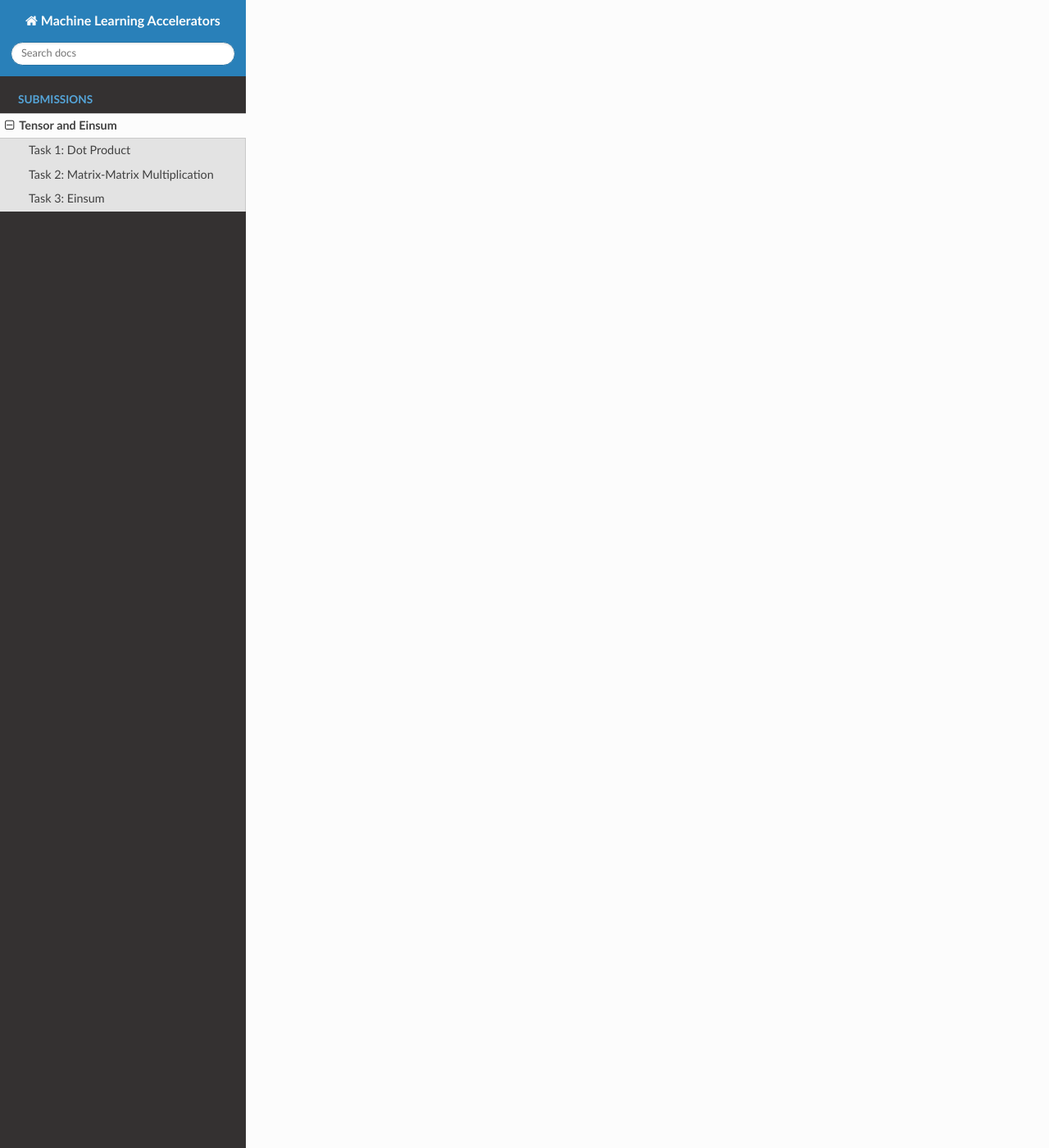
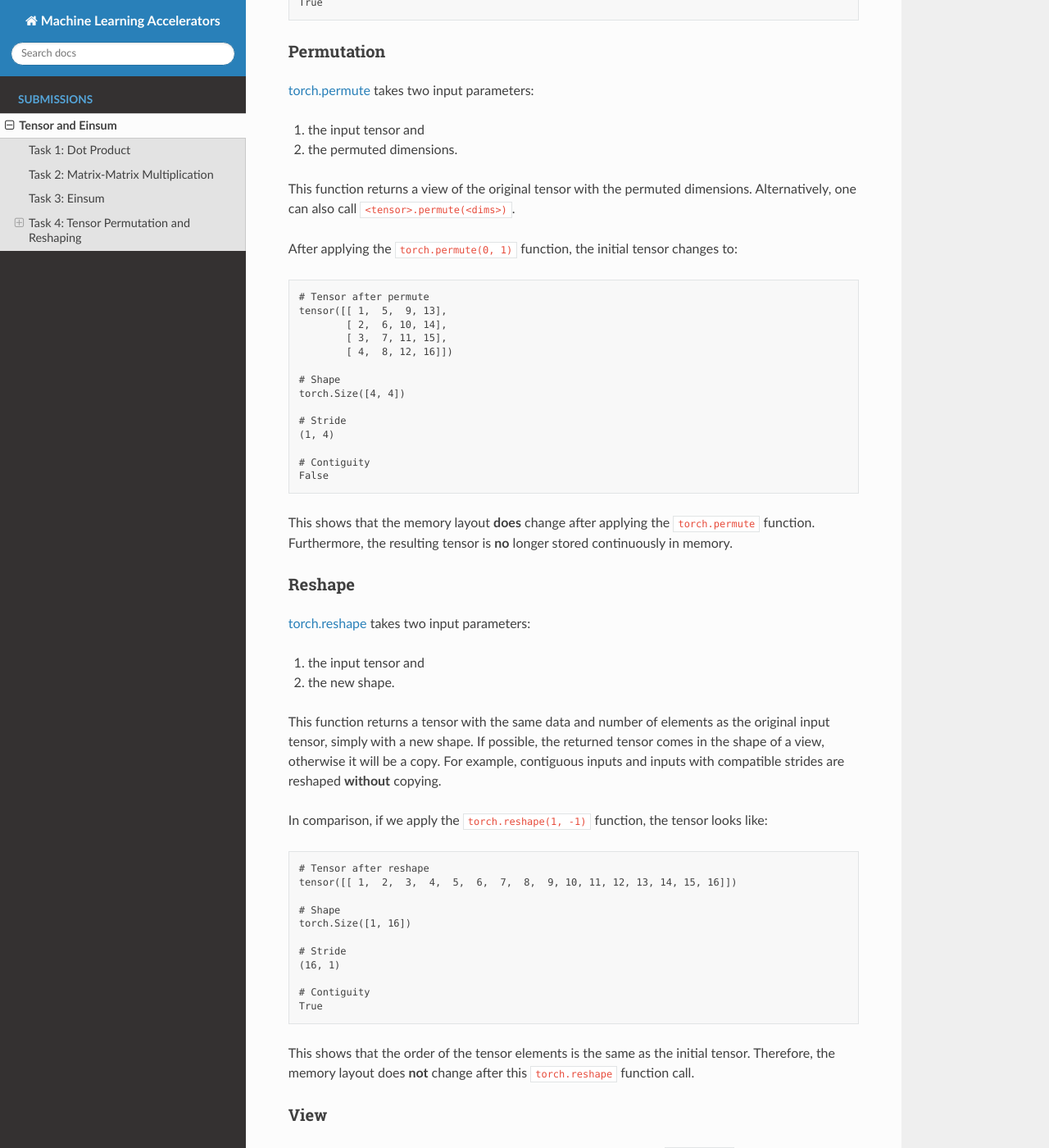
Before and after one commit to Shad00Z/machine-learning-accelerators, a Sphinx documentation site: the page built from docs/source/submissions/01_tensor_einsum.rst, in a window 1280 px wide and 1400 px high, scrolled down 1798 px. Shown: the whole window at 82% size. Built offline with Sphinx 7.4.7 and the Read the Docs theme 3.1.0, drawn with Linux system fonts in a browser that asks for light colours; some of the changed text lies outside the part shown.

```diff
--- a/docs/source/submissions/01_tensor_einsum.rst
+++ b/docs/source/submissions/01_tensor_einsum.rst
@@ -20,7 +20,7 @@ Task 2: Matrix-Matrix Multiplication
 ------------------------------------
 
 Calculating a matrix-matrix multiplication simply adds another dimension to the calculation.
-Therefore, calculating the matrix-matrix multiplication using loops can be simply done by adding two more loops for the ``m`` and ``n`` dimension.
+Therefore, calculating the matrix-matrix multiplication using loops can be simply done by adding two more loops for the ``m`` and ``n`` dimensions.
 
 .. literalinclude:: ../../../src/assignments/01_assignment/assignment_01.py
     :language: py
@@ -49,10 +49,140 @@ The loops have been ordered accordingly to their indices. The further an index i
     :caption: `Several nested loops to calculate the einsum expression.`
 
 The nesting depth of the first calculation can be reduced by invoking the ``matmul_dot`` function from :ref:`Task 2<mat-mat-mul>`.
-We selected the inner most dimensions of the matrices ``A`` and ``B`` to pass to the ``matmul_dot`` function.
+We selected the innermost dimensions of the matrices ``A`` and ``B`` to pass to the ``matmul_dot`` function.
 
 .. literalinclude:: ../../../src/assignments/01_assignment/assignment_01.py
     :language: py
     :linenos:
     :lines: 101-105
     :caption: `Calculating the einsum expression by calling the matmul_dot function.`
+
+Task 4: Tensor Permutation and Reshaping
+----------------------------------------
+
+The experiments for the tensor permutation and reshaping are located in the ``permute_reshape.py`` file.
+
+Assume we initially have the following tensor:
+
+.. code-block:: text
+
+    # Initial tensor
+    tensor([[ 1,  2,  3,  4],
+            [ 5,  6,  7,  8],
+            [ 9, 10, 11, 12],
+            [13, 14, 15, 16]])
+
+    # Shape
+    torch.Size([4, 4])
+
+    # Stride
+    (4, 1)
+
+    # Contiguity
+    True
+
+Permutation
+^^^^^^^^^^^
+
+`torch.permute <https://docs.pytorch.org/docs/stable/generated/torch.permute.html#torch-permute>`_ takes two input parameters:
+
+1. the input tensor and
+2. the permuted dimensions.
+
+This function returns a view of the original tensor with the permuted dimensions.
+Alternatively, one can also call ``<tensor>.permute(<dims>)``.
+
+After applying the ``torch.permute(0, 1)`` function, the initial tensor changes to:
+
+.. code-block:: text
+
+    # Tensor after permute
+    tensor([[ 1,  5,  9, 13],
+            [ 2,  6, 10, 14],
+            [ 3,  7, 11, 15],
+            [ 4,  8, 12, 16]])
+
+    # Shape
+    torch.Size([4, 4])
+
+    # Stride
+    (1, 4)
+
+    # Contiguity
+    False
+
+This shows that the memory layout **does** change after applying the ``torch.permute`` function.
+Furthermore, the resulting tensor is **no** longer stored continuously in memory.
+
+Reshape
+^^^^^^^
+
+`torch.reshape <https://docs.pytorch.org/docs/stable/generated/torch.reshape.html#torch-reshape>`_ takes two input parameters:
+
+1. the input tensor and
+2. the new shape.
+
+This function returns a tensor with the same data and number of elements as the original input tensor, simply with a new shape.
+If possible, the returned tensor comes in the shape of a view, otherwise it will be a copy.
+For example, contiguous inputs and inputs with compatible strides are reshaped **without** copying.
+
+In comparison, if we apply the ``torch.reshape(1, -1)`` function, the tensor looks like:
+
+.. code-block:: text
+
+    # Tensor after reshape
+    tensor([[ 1,  2,  3,  4,  5,  6,  7,  8,  9, 10, 11, 12, 13, 14, 15, 16]])
+
+    # Shape
+    torch.Size([1, 16])
+
+    # Stride
+    (16, 1)
+
+    # Contiguity
+    True
+
+This shows that the order of the tensor elements is the same as the initial tensor.
+Therefore, the memory layout does **not** change after this ``torch.reshape`` function call.
+
+View
+^^^^
+
+Depending on the contiguity of the given tensor, the result of the ``torch.view`` operation differs from ``torch.reshape``.
+We experimented with two different parameter assignments.
+If we apply ``torch.reshape(1, -1)`` and ``torch.view(1, -1)`` to the same initial tensor, everything works the same.
+
+However, if we first transpose the tensor using ``torch.transpose(0, 1)``, we can still apply the ``torch.reshape(1, -1)`` operation, but we can't apply the ``torch.view(1, -1)`` operation.
+
+.. code-block:: text
+
+    # Tensor after transpose
+    tensor([[ 1,  5,  9, 13],
+            [ 2,  6, 10, 14],
+            [ 3,  7, 11, 15],
+            [ 4,  8, 12, 16]])
+
+    # Contiguity
+    Tensor contiguity: False
+
+.. code-block:: text
+
+    # Tensor after transpose and reshape
+    tensor([[ 1,  5,  9, 13,  2,  6, 10, 14,  3,  7, 11, 15,  4,  8, 12, 16]])
+
+    # Shape
+    torch.Size([1, 16])
+
+    # Stride
+    (16, 1)
+
+    # Contiguity
+    True
+
+It is noticeable that the ``torch.reshape`` operation can be applied to non-contiguous tensors.
+Furthermore, after applying ``torch.reshape``, the memory layout is contiguous again.
+
+The reason why a permuted tensor can be reshaped is that the ``torch.reshape`` operation is not influenced by the memory layout of the given tensor.
+As the description in torch already mentions, ``torch.reshape`` can handle tensors differently.
+In the case of a **permuted** tensor, the reshape operation creates a **copy** of the permuted tensor.
+In the case of a **freshly** created tensor, the reshape operation does **not** create a copy but rather creates a **view** of the freshly created tensor.
```
Also changed, not shown: other parts of docs/source/submissions/01_tensor_einsum.rst (+2 -2 lines), 1 other file.
